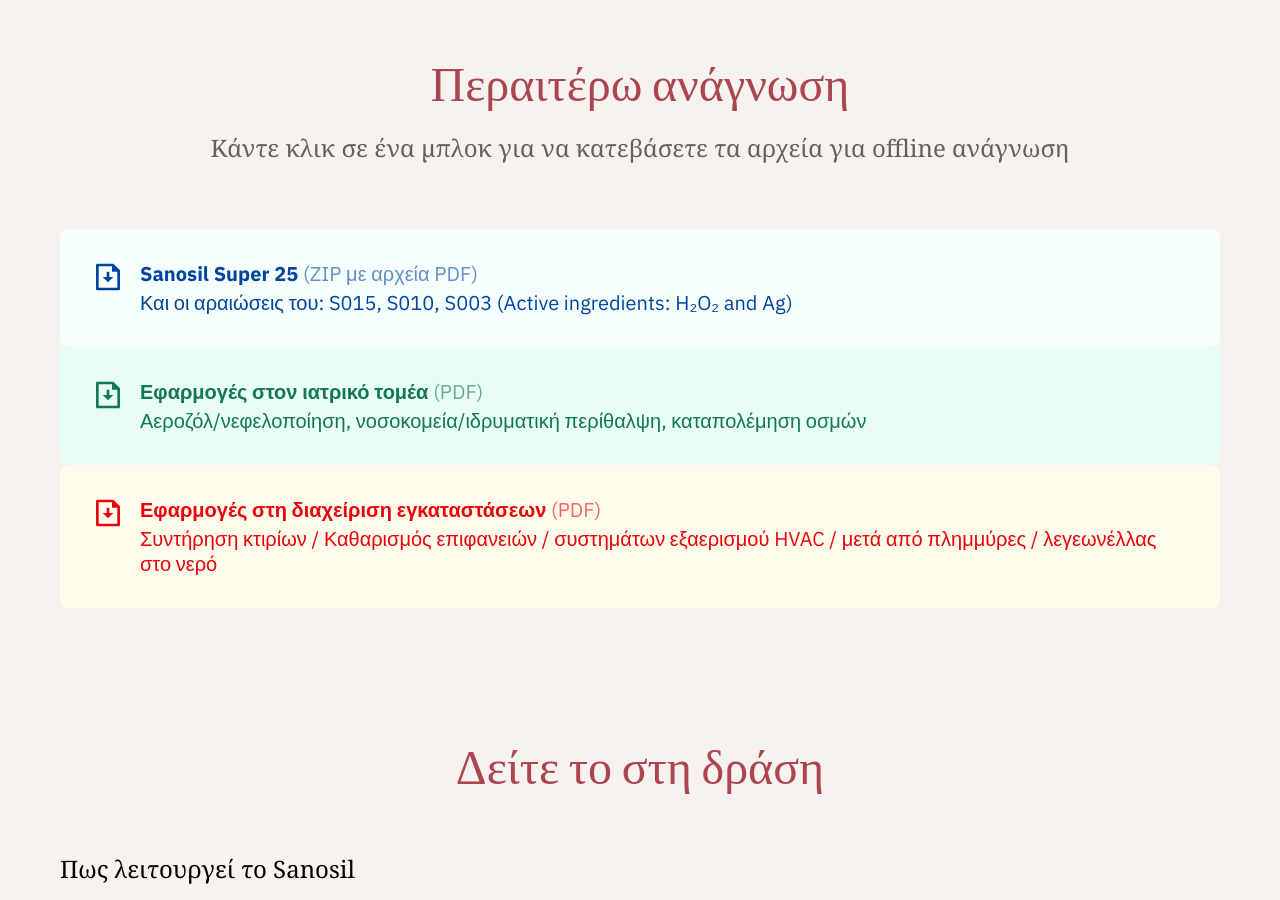
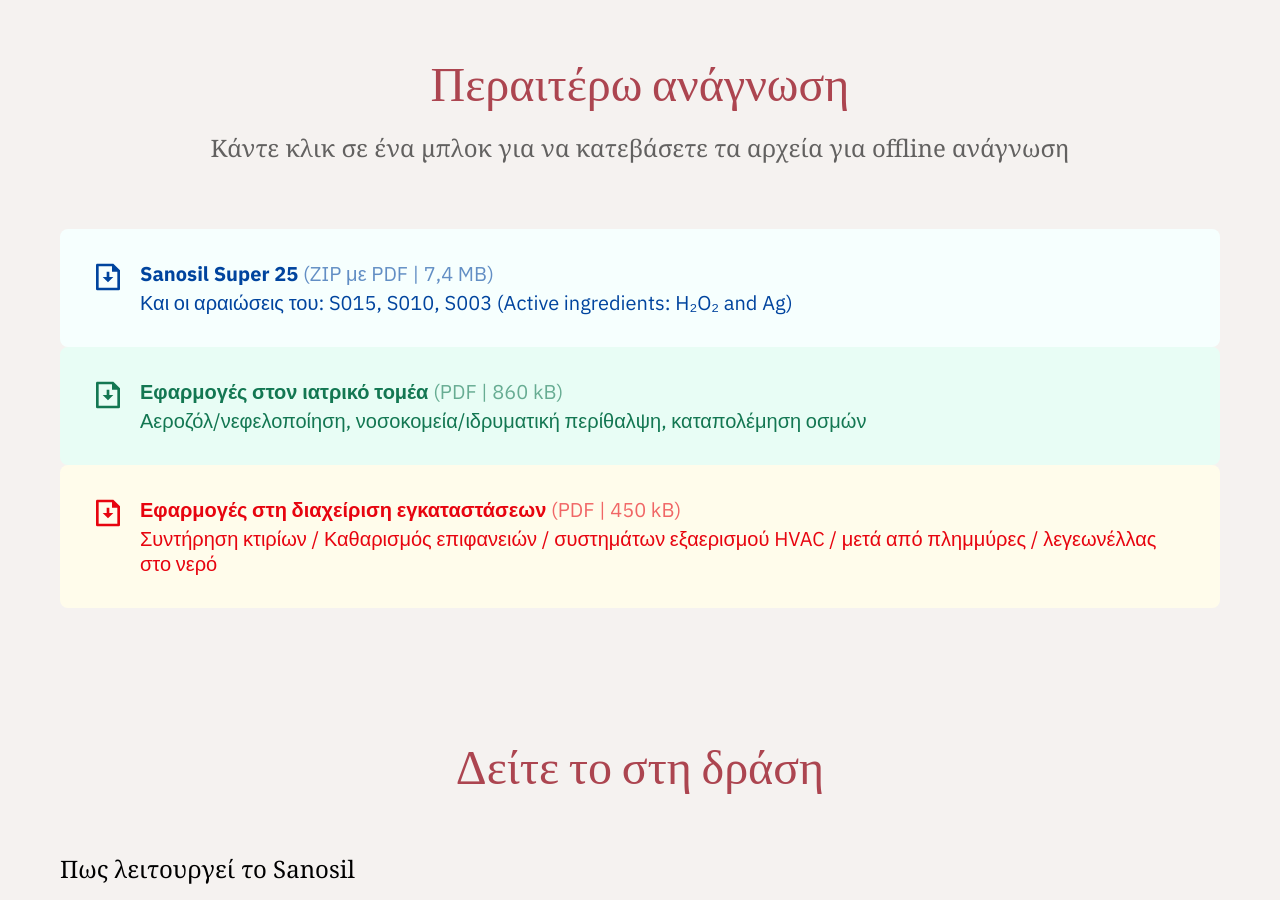
Before and after one commit to anna-filou/theeta.nl-DEMO, a Jekyll site: the page built from el/sanosil.html, in a window 1280 px wide and 900 px high, scrolled down 3283 px. Built offline with Jekyll 4.4.1, drawn with Linux system fonts in a browser that asks for light colours; nearby versions of some CDN libraries.

```diff
--- a/_data/brands.yml
+++ b/_data/brands.yml
@@ -71,7 +71,7 @@ en:
     #     description: Αεροζόλ/νεφελοποίηση, νοσοκομεία/ιδρυματική περίθαλψη, καταπολέμηση οσμών
     #     bg-color: washed-green
     #     text-color: dark-green
-    #   - file: /uploads/Sanosil - Διαχείριση Εγκαταστάσεων από τη Theeta - v2.pdf
+    #   - file: /uploads/Sanosil - Διαχείριση Εγκαταστάσεων από τη Theeta - v3.pdf
     #     title: Applications in Facility Management
     #     type: PDF
     #     description: Καθαρισμός επιφανειών / συστημάτων εξαερισμού HVAC / μετά από πλημμύρες / λεγεωνέλλας στο νερό
@@ -198,21 +198,21 @@ el:
       loc: /uploads/SANOSIL_Super_25_Water_Disinfectant_V2.1_GREEK.pdf
       size: 25 MB
     docs:
-      - file: /uploads/SANOSIL_Super_25_Water_Disinfectant_V2.1_GREEK.pdf
+      - file: /uploads/Sanosil Super 25 - distributed by Theeta.zip
         title: Sanosil Super 25
-        type: ZIP με αρχεία PDF
+        type: ZIP με PDF | 7,4 MB
         description: 'Και οι αραιώσεις του: S015, S010, S003 (Active ingredients: H₂O₂ and Ag)'
         bg-color: washed-blue
         text-color: dark-blue
       - file: /uploads/Sanosil - Ιατρικές εφαρμογές και πληροφορίες από τη Theeta - v3.pdf
         title: Εφαρμογές στον ιατρικό τομέα
-        type: PDF
+        type: PDF | 860 kB
         description: Αεροζόλ/νεφελοποίηση, νοσοκομεία/ιδρυματική περίθαλψη, καταπολέμηση οσμών
         bg-color: washed-green
         text-color: dark-green
-      - file: /uploads/Sanosil - Διαχείριση Εγκαταστάσεων από τη Theeta - v2.pdf
+      - file: /uploads/Sanosil - Διαχείριση Εγκαταστάσεων από τη Theeta - v3.pdf
         title: Εφαρμογές στη διαχείριση εγκαταστάσεων
-        type: PDF
+        type: PDF | 450 kB
         description: Συντήρηση κτιρίων / Καθαρισμός επιφανειών / συστημάτων εξαερισμού HVAC / μετά από πλημμύρες / λεγεωνέλλας στο νερό
         bg-color: washed-yellow
         text-color: dark-red
@@ -281,7 +281,7 @@ el:
     docs:
       - file: /uploads/Theeta - Miravento Sparkling Wines 2022 EL - website.pdf
         title: Παρουσίαση Κρασιών Miravento 2022
-        type: PDF
+        type: PDF | 1,2 MB
         description: Moscato d’Asti DOCG, Moscato Rosé, Prosecco DOC
         bg-color: washed-red
         text-color: dark-red
@@ -351,7 +351,7 @@ nl:
     #     description: Αεροζόλ/νεφελοποίηση, νοσοκομεία/ιδρυματική περίθαλψη, καταπολέμηση οσμών
     #     bg-color: washed-green
     #     text-color: dark-green
-    #   - file: /uploads/Sanosil - Διαχείριση Εγκαταστάσεων από τη Theeta - v2.pdf
+    #   - file: /uploads/Sanosil - Διαχείριση Εγκαταστάσεων από τη Theeta - v3.pdf
     #     title: Applications in Facility Management
     #     type: PDF
     #     description: Καθαρισμός επιφανειών / συστημάτων εξαερισμού HVAC / μετά από πλημμύρες / λεγεωνέλλας στο νερό
```
Also changed, not shown: 7 other files.
